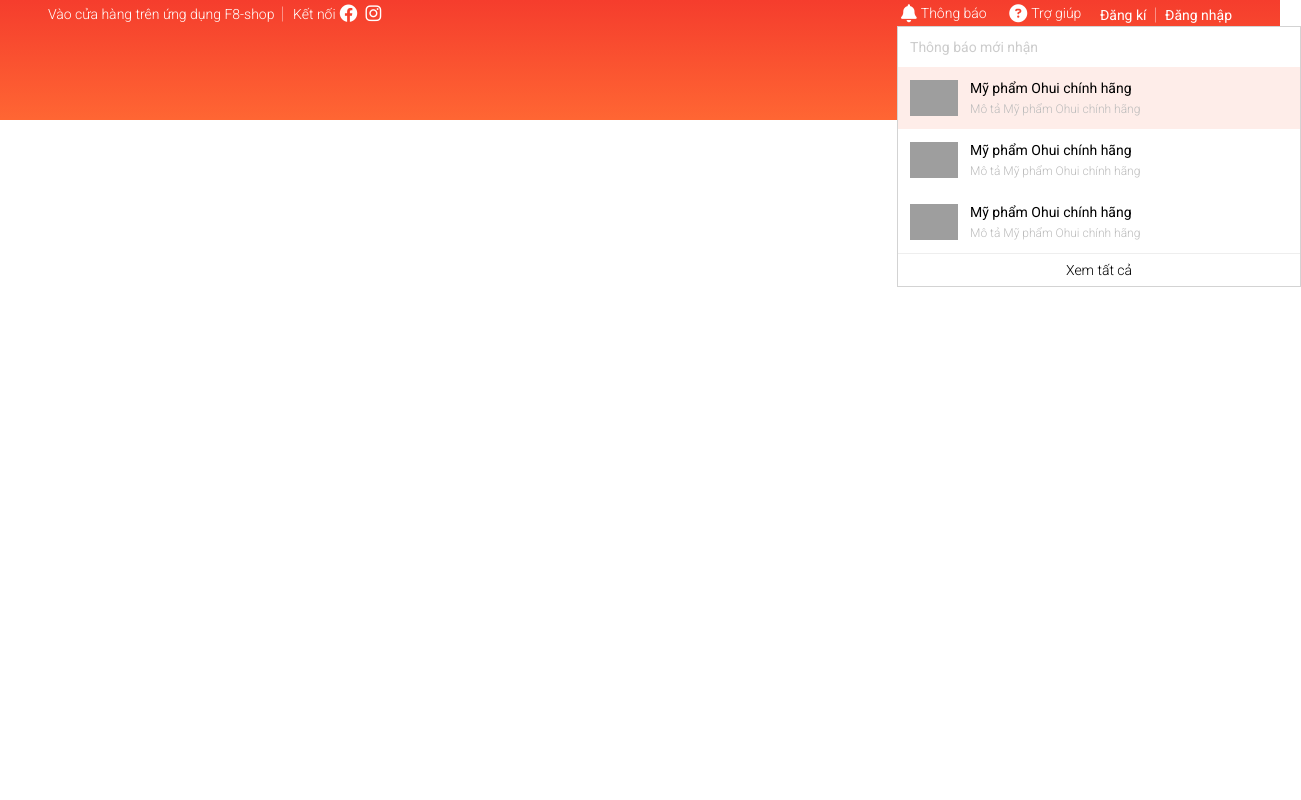
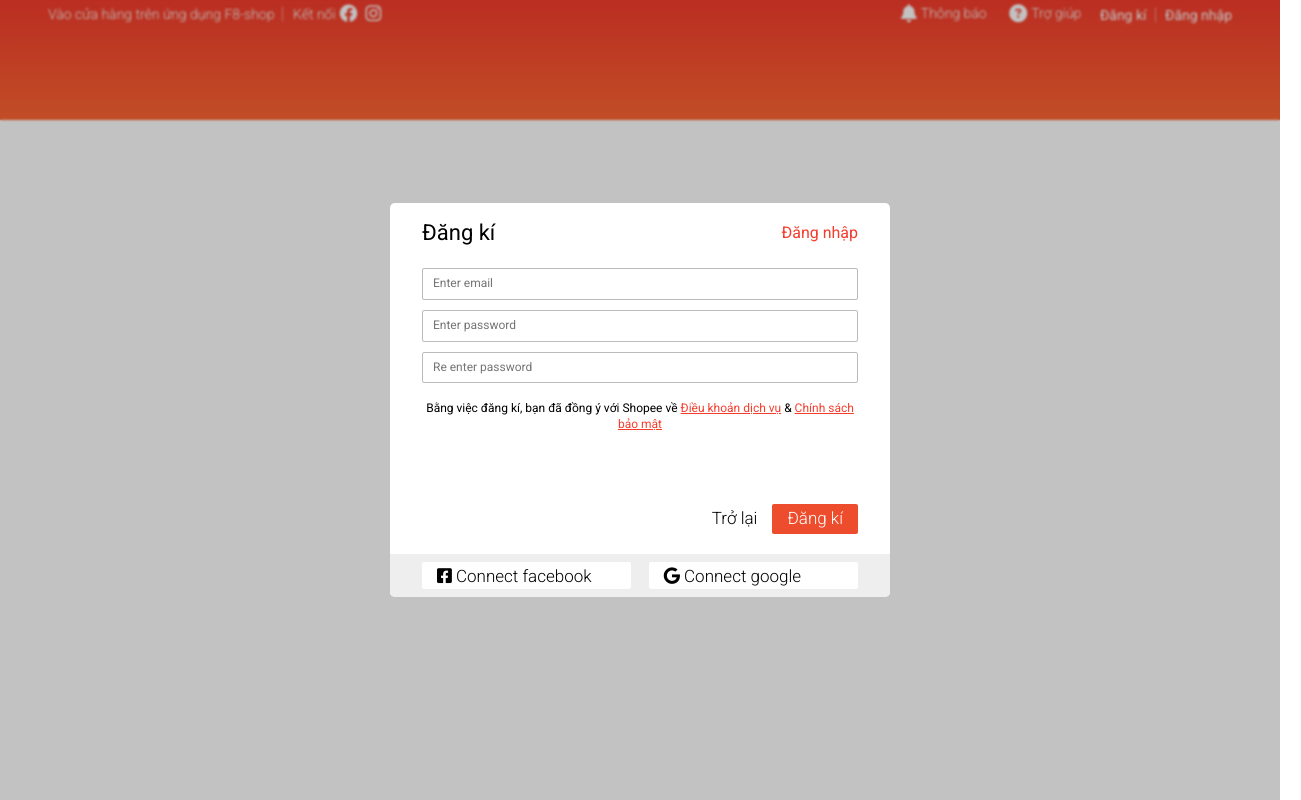
Before and after one commit to thanhne17/F8-Shop, a plain HTML site: page index.html in a window 1280 px wide. Shown: the whole page, 1301 px wide, since content can reach past the window. Drawn offline with nearby package versions, Linux system fonts and the light colour scheme; grey boxes are pictures that could not be loaded.

Commit message:
modal sign up

```diff
--- a/asset/css/base.css
+++ b/asset/css/base.css
@@ -27,3 +27,44 @@ html {
     display: flex;
     flex-wrap: wrap;
 }
+
+/* modal */
+
+.modal {
+    position: fixed;
+    top: 0;
+    left: 0;
+    right: 0;
+    bottom: 0;
+    display: flex;
+}
+
+.modal__overlay {
+    position: absolute;
+    width: 100%;
+    height: 100%;
+    background-color: rgba(0, 0, 0, 0.24);
+    backdrop-filter: blur(1px);
+}
+
+.modal__body {
+    background: var(--white-color);
+    border-radius: 5px;
+    margin: auto;
+    position: relative;
+}
+
+.btn {
+    font-size: 1.7rem;
+    padding: 5px 15px;
+    border: none;
+    display: inline-block;
+    background: var(--white-color);
+    border-radius: 2px;
+    font-weight: 300;
+}
+
+.btn--primary {
+    background-color: #ee4d2d;
+    color: var(--white-color);
+}
--- a/asset/css/main.css
+++ b/asset/css/main.css
@@ -41,6 +41,10 @@
 .header__navbar--item-link:hover {
     cursor: pointer;
     color: rgba(255, 255, 255, 0.708);
+}
+
+.header__navbar--item:hover .header__notify {
+    display: block;
 }
 
 .header__navbar--item:hover .header--qr {
@@ -125,11 +129,37 @@
 /* header notify */
 .header__notify {
     position: absolute;
-    top: 120%;
+    top: 150%;
+    right: 0;
     width: 404px;
     background-color: var(--white-color);
     border: 1px solid #d3d3d3;
+    transform-origin: calc(100% - 20px) top;
+    animation: headerNotiGrow ease-in-out .25s;
+    will-change: opacity, transform;
+    display: none;
 }
+
+.header__notify::before {
+    content: '';
+    position: absolute;
+    top: -10px;
+    left: 0;
+    width: 100%;
+    height: 20px;
+}
+
+.header__notify::after {
+    content: "";
+    border-bottom: 10px solid var(--white-color);
+    border-top: 10px solid transparent;
+    border-right: 10px solid transparent;
+    border-left: 10px solid transparent;
+    position: absolute;
+    top: -20px;
+    right: 20px;
+}
+
 .header__notify--header {
     height: 40px;
     background-color: var(--white-color);
@@ -201,3 +231,81 @@
     text-decoration: none;
     color: var(--black-color);
 }
+
+/* auth */
+.auth-form__container {
+    padding:0 32px;
+    width: 500px;
+}
+
+.auth-form__header {
+    display: flex;
+    align-items: center;
+    justify-content: space-between;
+}
+
+.auth-form__heading {
+    font-size: 2.2rem;
+    font-weight: 400;
+}
+
+.auth-form__switch--btn {
+    color: #f53d2d;
+    font-size: 1.6rem;
+}
+
+.auth-form__group {
+    padding: 5px 0px;
+}
+
+.auth-form__inout {
+    width: 100%;
+    border: 1px solid #bbb;
+    padding: 8px 10px;
+    border-radius: 2px;
+    font-size: 1.2rem;
+    outline: none;
+}
+
+.auth-form__aside {
+    text-align: center;
+    font-size: 1.2rem;
+
+}
+
+.auth-form__polyci-link {
+    color: #f53d2d;
+}
+
+.auth-form__controls {
+    padding-top: 60px;
+    padding-bottom: 20px;
+    display: flex;
+    justify-content: end;
+}
+
+.auth-form__socials {
+    background-color: #eee;
+    padding: 8px 32px;
+    display: flex;
+    justify-content: space-between;
+    border-bottom-left-radius: 5px;
+    border-bottom-right-radius: 5px;
+}
+
+.btn--with-icon {
+    width: 48%;
+}
+
+
+
+@keyframes headerNotiGrow {
+    from {
+        transform: scale(0);
+        opacity: 0;
+    }
+    to {
+        transform: scale(1);
+        opacity: 1;
+    }
+}
--- a/index.html
+++ b/index.html
@@ -106,6 +106,65 @@
 
         </footer>
     </div>
+
+    <div class="modal">
+        <div class="modal__overlay">
+
+        </div>
+
+        <div class="modal__body">
+            <div class="modal__inner">
+                <div class="auth-form">
+                    <div class="auth-form__container">
+                        <div class="auth-form__header">
+                            <h3 class="auth-form__heading">
+                                Đăng kí
+                            </h3>
+                            <span class="auth-form__switch--btn">
+                                Đăng nhập
+                            </span>
+                        </div>
+                        <div class="auth-form__form">
+                            <div class="auth-form__group">
+                                <input type="text" class="auth-form__inout" placeholder="Enter email">
+                            </div>
+                            <div class="auth-form__group">
+                                <input type="password" class="auth-form__inout" placeholder="Enter password">
+                            </div>
+                            <div class="auth-form__group">
+                                <input type="password" class="auth-form__inout" placeholder="Re enter password">
+                            </div>
+                        </div>
+                        <div class="auth-form__aside">
+                            <p class="auth-form__polyci-text">
+                                Bằng việc đăng kí, bạn đã đồng ý với Shopee về
+                                <a href="" class="auth-form__polyci-link">Điều khoản dịch vụ</a>
+                                &
+                                <a href="" class="auth-form__polyci-link">Chính sách bảo mật</a>
+                            </p>
+                        </div>
+                        <div class="auth-form__controls">
+                            <button class="btn">Trở lại</button>
+                            <button class="btn btn--primary">Đăng kí</button>
+                        </div>
+                    </div>
+
+                    <div class="auth-form__socials">
+                        <a class="btn btn--with-icon">
+                            <i class="fa-brands fa-facebook-square"></i>
+                            Connect facebook
+                        </a>
+
+                        <a class="btn btn--with-icon">
+                            <i class="fa-brands fa-google"></i>
+                            Connect google
+                        </a>
+                    </div>
+
+                </div>
+            </div>
+        </div>
+    </div>
 </body>
 
 </html>
--- /dev/null
+++ b/ribon.css
@@ -0,0 +1,92 @@
+*{
+    padding: 0%;
+    margin: 0%;
+    box-sizing: border-box;
+}
+
+.box{
+    background-color: aquamarine;
+    width: 200px;
+    /* height: 100px; */
+    margin: 50px;
+    position: relative;
+    text-align: center;
+    padding: 50px 0;
+}
+
+
+.box::before{
+    content: "";
+    border-bottom: 10px solid aquamarine;
+    border-top: 10px solid transparent;
+    border-right: 10px solid transparent;
+    border-left: 10px solid transparent;
+    position: absolute;
+    top: -20px;
+    left: 20px;
+
+}
+
+.box2{
+    width: 200px;
+    /* height: 100px; */
+    margin: 50px;
+    position: relative;
+    text-align: center;
+    padding: 50px 0;
+    box-shadow: 5px 5px 5px rgba(127, 255, 212, 0.5);
+    background-color: aquamarine;
+    border-radius: 3px;
+    font-family: 'Segoe UI', Tahoma, Geneva, Verdana, sans-serif;
+}
+
+
+.box2::before{
+    content: "";
+    width: 20px;
+    height: 20px;
+    position: absolute;
+    top: -8px;
+    left: 20px;
+    background-color: aquamarine;
+    box-shadow: 5px 5px 5px rgba(127, 255, 212, 0.5);
+    transform: rotate(45deg);
+    border-radius: 3px;
+    z-index: -1;
+}
+
+
+
+.box3{
+    width: 200px;
+    background-color: #fff;
+    border: 1px solid #ddd;
+    margin: 50px;
+    position: relative;
+    text-align: center;
+    border-radius: 3px;
+    padding: 50px 0;
+}
+
+
+.box3::before,
+.box3::after
+    {
+    content: "";
+    width: 20px;
+    height: 20px;
+    border: 1px solid #ddd;
+    transform: rotate(45deg);
+    position: absolute;
+    top: -10px;
+    left: 20px;
+    border-radius: 3px;
+    z-index: -1;
+}
+.box3::after{
+    background-color: #fff;
+    top: -9.8px;
+    left: 20.7px;
+    border: none;
+    z-index: 1;
+}
```
